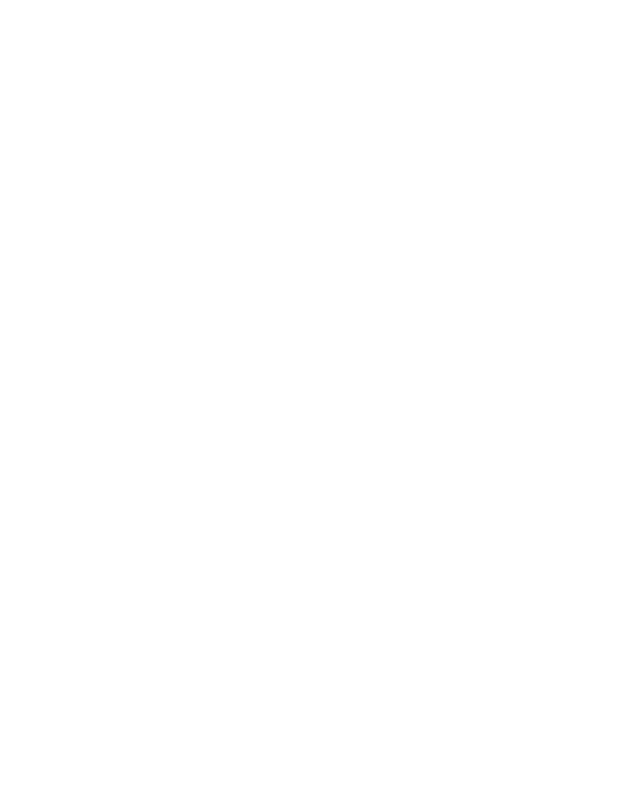
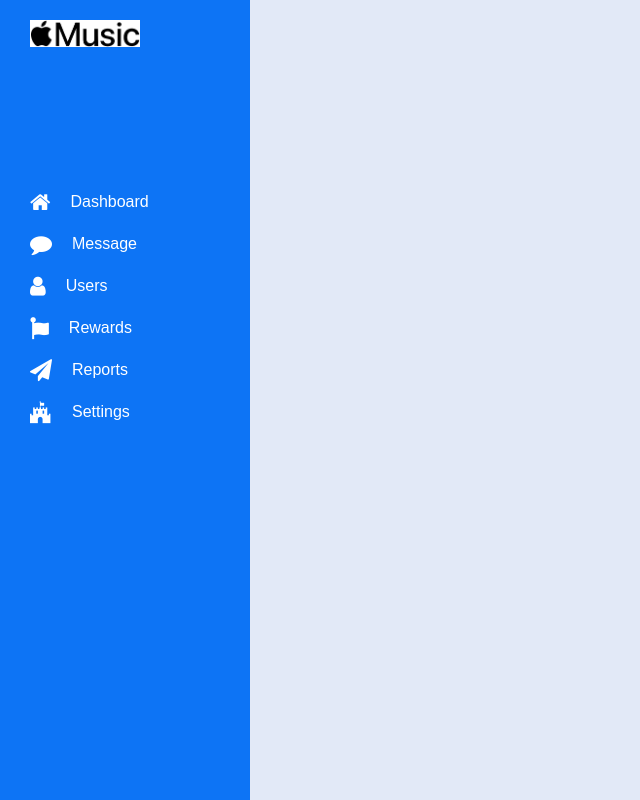
Before and after one commit to sfhamnava/SideNav, a plain HTML site: page index.html in a window 1280 px wide. Shown: the whole page, without its empty margins (0-640 px from the left). Drawn offline with Linux system fonts and the light colour scheme.

Commit message:
sidenav finished

```diff
--- a/css/style.css
+++ b/css/style.css
@@ -0,0 +1,88 @@
+*{
+    margin: 0;
+    padding: 0;
+    box-sizing: border-box;
+    font-family: 'Poppins', sans-serif; */
+}
+.header{
+    width: 100%;
+    height: 100vh;
+    background: #e2e9f7;
+}
+.side-nav{
+    width: 250px;
+    height: 100%;
+    background: #0d74f5;
+    position: fixed;
+    top: 0;
+    left: 0;
+    padding: 20px 30px;
+}
+.logo{
+    display: block;
+    margin-bottom: 130px;
+}
+.logo-img{
+    width: 110px;
+}
+
+.nav-links{
+    list-style: none;
+    position: relative;
+}
+
+.nav-links li{
+    padding: 10px 0;
+}
+.nav-links li a{
+    color: #fff;
+    text-decoration: none;
+    display: flex;
+    align-items: center;
+
+}
+.nav-links li a i{
+    font-size: 22px;
+    margin-right: 20px;
+
+}
+.active{
+    background: #fff;
+    width: 100%;
+    height: 47px;
+    position: absolute;
+    left: 0;
+    top: 0;
+    z-index: -1;
+    border-radius: 6px;
+    box-shadow: 0 5px 10px rgba(255, 255, 255 , 0.4);
+    display: none;
+    transition: top 0.5s;
+}
+.nav-links li:hover a{
+    color: #0d74f5;
+    transition: 0.3s;
+}
+.nav-links li:hover ~ .active{
+    display: block;
+}
+.nav-links li:nth-child(1):hover ~ .active{
+    top: 0;
+}
+
+.nav-links li:nth-child(2):hover ~ .active{
+    top: 15.2%;
+}
+.nav-links li:nth-child(3):hover ~ .active{
+    top: 32.8%;
+}
+
+.nav-links li:nth-child(4):hover ~ .active{
+    top: 49.4%;
+}
+.nav-links li:nth-child(5):hover ~ .active{
+    top: 66%;
+}
+.nav-links li:nth-child(6):hover ~ .active{
+    top: 81.6%;
+}
--- a/index.html
+++ b/index.html
@@ -4,9 +4,29 @@
     <meta charset="UTF-8">
     <meta http-equiv="X-UA-Compatible" content="IE=edge">
     <meta name="viewport" content="width=device-width, initial-scale=1.0">
+    <link rel="stylesheet" href="css/font-awesome.min.css">
+   <link rel="stylesheet" href="css/style.css">
     <title>Document</title>
 </head>
 <body>
 
+    <div class="header">
+        <div class="side-nav">
+            <a href="#" class="logo">
+                <img src="./image/logo.png" class="logo-img">
+
+            </a>
+            <ul class="nav-links">
+                <li><a href="#"> <i class="fa fa-home"></i> <p>Dashboard</p></a></li>
+                <li><a href="#"> <i class="fa fa-comment"></i> <p>Message</p></a></li>
+                <li><a href="#"> <i class="fa fa-user"></i> <p>Users</p></a></li>
+                <li><a href="#"> <i class="fa fa-fa"></i> <p>Rewards</p></a></li>
+                <li><a href="#"> <i class="fa fa-send"></i> <p>Reports </p></a></li>
+                <li><a href="#"> <i class="fa fa-fort-awesome"></i> <p>Settings</p></a></li>
+                <div class="active"></div>
+            </ul>
+        </div>
+    </div>
+
 </body>
 </html>
```
